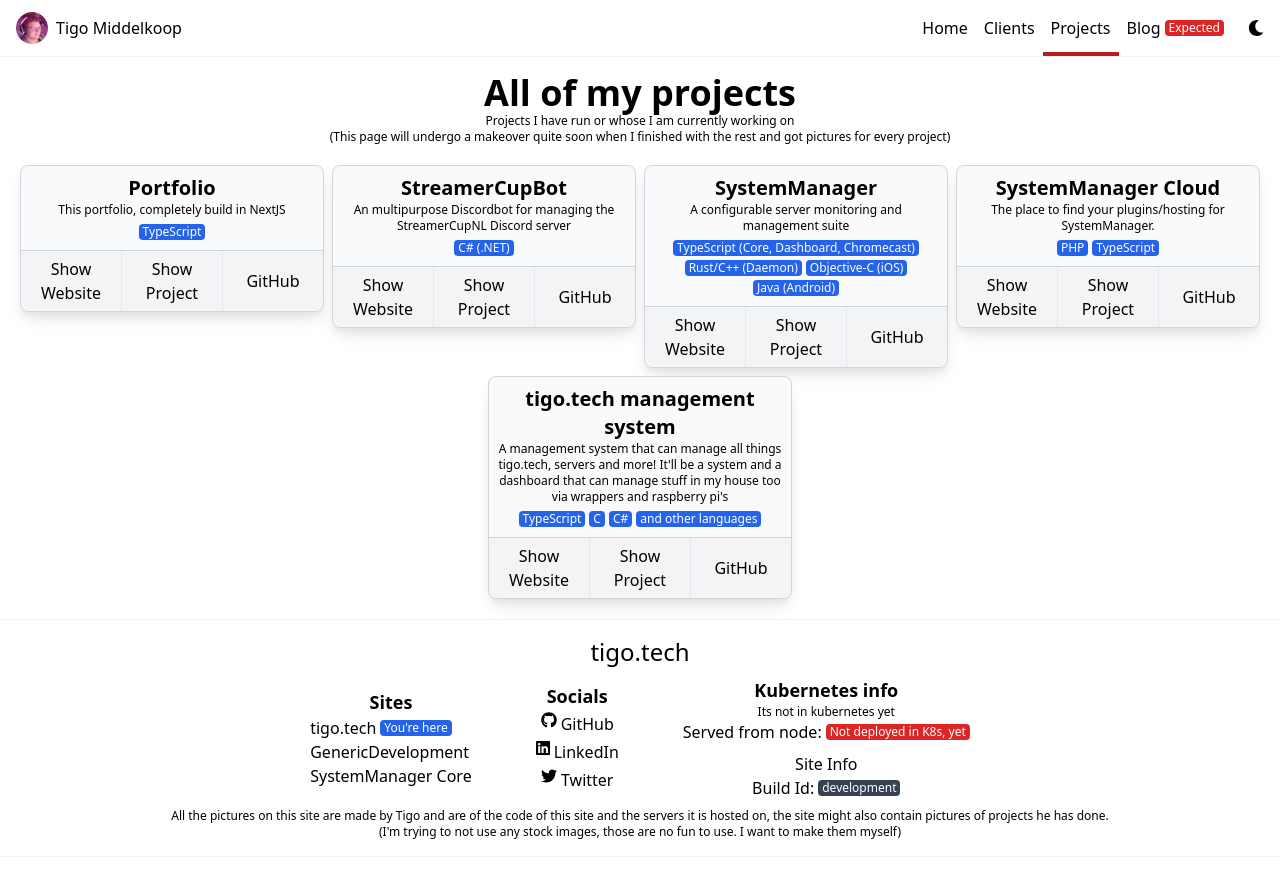
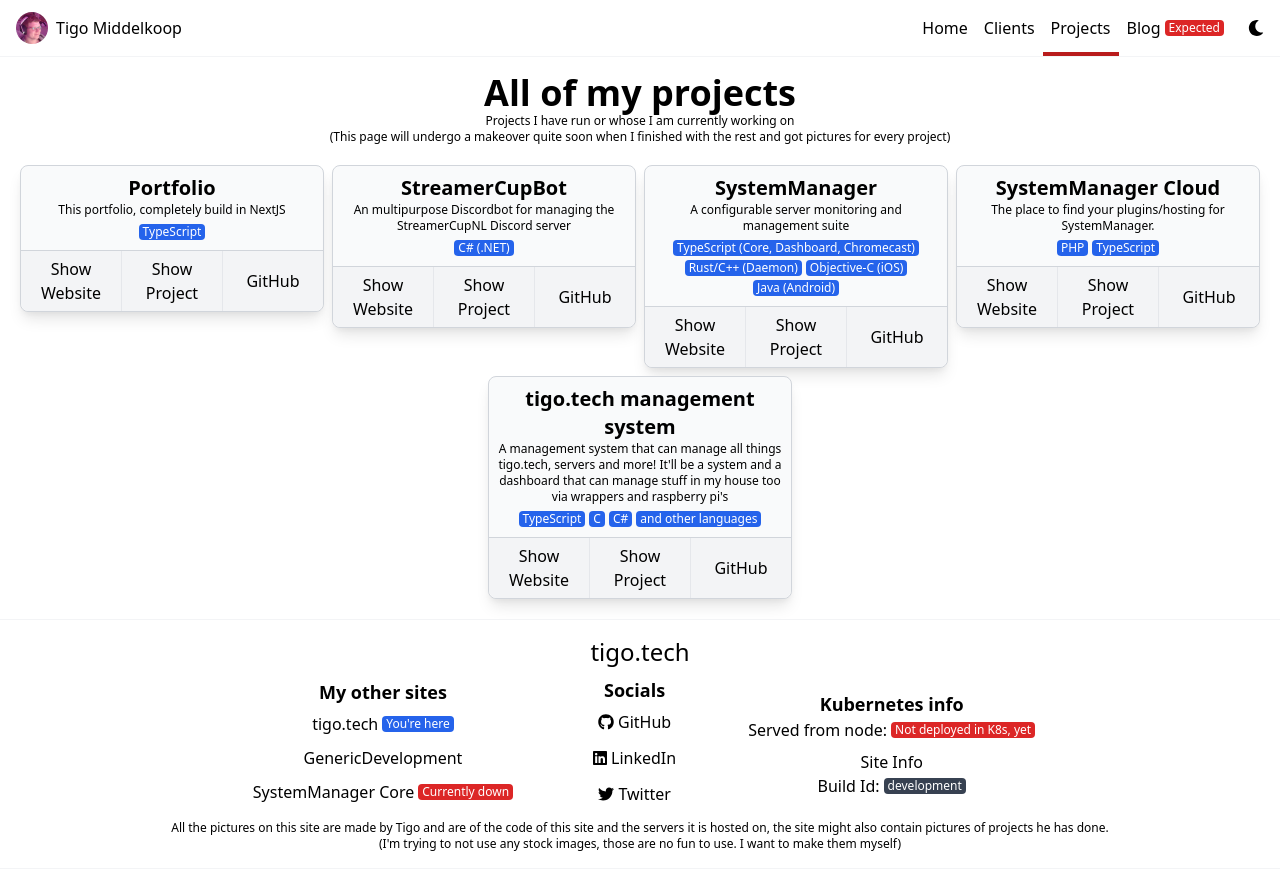
Before and after one commit to tigomiddelkoop/Portfolio, a Next.js app: page /projects in a window 1280 px wide. Built offline with nearby package versions, Linux system fonts and the light colour scheme.

Commit message:
More changes to the footer and added some easteregg thingies

```diff
--- a/src/components/footer.module.scss
+++ b/src/components/footer.module.scss
@@ -3,16 +3,16 @@
 }
 
 .categoryTitle {
-  @apply text-lg font-bold
+  @apply text-lg font-bold;
 }
 
 .categorySubTitle {
   @apply text-xs
 }
-.socialMediaLink {
-  @apply flex flex-row my-0.5;
+.link {
+  @apply flex flex-row my-0.5 w-auto px-2 py-1 rounded-lg justify-center hover:bg-gray-100;
 }
 
 .socialMediaCategory {
-  @apply flex flex-col text-center items-center justify-center;
+  @apply flex flex-col;
 }
--- a/src/components/footer.tsx
+++ b/src/components/footer.tsx
@@ -12,18 +12,17 @@ export default function Footer() {
         fetch("/api/buildid").then(response => response.json().then(data => setBuildId(data.buildId)))
     }, [buildId])
 
+    const footerLink = styles.link + " dark:hover:bg-gray-500 items-center"
+
     return <footer
         className={"align-bottom p-4 border-t border-b border-gray-100 items-center justify-center text-center dark:bg-gray-800 dark:border-gray-500 dark:text-white"}>
         <h1 className={"text-2xl"}>tigo.tech</h1>
         <div className={"flex flex-col lg:flex-row items-center justify-center text-center"}>
             <div className={styles.categoryContainer}>
-                <p className={styles.categoryTitle}>Sites</p>
-                <div className={"flex items-center"}><a href={"https://tigo.tech"}
-                                                        className={"mr-1"}>tigo.tech</a><Pill color={"info"}>You're
-                    here</Pill></div>
-                <div className={"flex items-center"}><a href={"https://genericdevelopment.nl"}>GenericDevelopment</a>
-                </div>
-                <div className={"flex items-center"}><a href={"https://systemmanager.io"}>SystemManager Core</a></div>
+                <p className={styles.categoryTitle}>My other sites</p>
+                <a className={footerLink} href={"https://tigo.tech"}>tigo.tech <Pill className={"ml-1"} color={"info"}>You're here</Pill></a>
+                <a className={footerLink} href={"https://genericdevelopment.nl"}>GenericDevelopment</a>
+                <a className={footerLink} href={"https://systemmanager.io"}>SystemManager Core <Pill className={"ml-1"} color={"danger"}>Currently down</Pill></a>
             </div>
 
             <div className={styles.categoryContainer}>
@@ -31,15 +30,15 @@ export default function Footer() {
                     <p className={styles.categoryTitle}>Socials</p>
                 </div>
                 <div className={styles.socialMediaCategory}>
-                    <a className={styles.socialMediaLink} rel={"noreferrer noopener _blank"}
+                    <a className={footerLink} rel={"noreferrer noopener _blank"}
                        href={"https://github.com/tigomiddelkoop"}><FontAwesomeIcon width={16} className={"mr-1"}
                                                                                    icon={faGithub}/> GitHub</a>
 
-                    <a className={"flex flex-row my-0.5"} rel={"noreferrer noopener _blank"}
+                    <a className={footerLink} rel={"noreferrer noopener _blank"}
                        href={"https://www.linkedin.com/in/tigo-middelkoop-92067a15b/"}><FontAwesomeIcon width={16}
                                                                                                         className={"mr-1"}
                                                                                                         icon={faLinkedin}/> LinkedIn</a>
-                    <a className={"flex flex-row my-0.5"} rel={"noreferrer noopener _blank"}
+                    <a className={footerLink} rel={"noreferrer noopener _blank"}
                        href={"https://twitter.com/__Tigo__"}><FontAwesomeIcon width={16}
                                                                               className={"mr-1"}
                                                                               icon={faTwitter}/> Twitter</a>
@@ -49,11 +48,6 @@ export default function Footer() {
             <div className={styles.categoryContainer}>
                 <div className={"mb-2"}>
                     <p className={styles.categoryTitle}>Kubernetes info</p>
-                    <div className={styles.categorySubTitle}>
-                        <p className={"text-xs"}>Its not in kubernetes yet</p>
-                        {/*<p className={"text-xs"}>That's right! It's deployed in kubernetes!</p>*/}
-                        {/*<p className={"text-xs"}>I'm even learning kubernetes</p>*/}
-                    </div>
                     <div className={"flex items-center justify-center"}>
                         <p className={"mr-1"}>Served from node: </p>
                         <Pill color={"danger"}>Not deployed in K8s, yet</Pill>
--- a/src/components/pill.tsx
+++ b/src/components/pill.tsx
@@ -4,8 +4,9 @@ import styles from "./pill.module.scss"
 interface Props {
     children: any,
     color?: "primary" | "secondary" | "danger" | "warning" | "success" | "info";
+    className?: string,
 }
-export default function Pill(props) {
+export default function Pill(props: Props) {
 
 
     let type = styles.primary;
@@ -40,7 +41,7 @@ export default function Pill(props) {
     }
 
     return (
-        <div className={type}>
+        <div className={type + " " +  props.className}>
             {props.children}
         </div>
     )
--- a/src/pages/_app.tsx
+++ b/src/pages/_app.tsx
@@ -7,6 +7,18 @@ function MyApp({Component, pageProps}) {
 
     const [theme, setTheme] = useState("");
     const router = useRouter();
+
+    const handleThemeKeypress = (event: KeyboardEvent) => {
+        if (event.code === "KeyC") changeTheme();
+    }
+
+    useEffect(() => {
+        window.addEventListener("keydown", handleThemeKeypress);
+        return () => {
+            window.removeEventListener("keydown", handleThemeKeypress)
+        }
+    })
+
 
     // Get the preference of the user or the OS
     useEffect(() => {
@@ -18,10 +30,11 @@ function MyApp({Component, pageProps}) {
             theme = "light"
         }
         setTheme(theme);
-    });
+    }, []);
 
     // Make the changing possible
     function changeTheme() {
+
 
         const currentTheme = theme
         if (currentTheme == "light") {
@@ -35,9 +48,7 @@ function MyApp({Component, pageProps}) {
     }
 
     // This somehow feels wrong to do.
-    if (router.pathname.includes("/login")) return <div className={theme}><Component {...pageProps} /></div>
     if (router.pathname.includes("/blog") || router.pathname.includes("/yeet")) return <Component {...pageProps} />
-
 
     return <Layout changeTheme={changeTheme} theme={theme}><Component {...pageProps} /></Layout>
 }
--- a/src/pages/index.tsx
+++ b/src/pages/index.tsx
@@ -6,6 +6,7 @@ import {useEffect, useState} from "react";
 import {production} from "./_app";
 import {DateTime} from "luxon";
 import {getData} from "./api/home";
+import {useRouter} from "next/router";
 
 interface CVState {
     progress: "success" | "info" | "danger";
@@ -13,11 +14,17 @@ interface CVState {
 
 }
 
-export default function Home({skills}) {
+export default function Home({skills, }) {
 
     const [cv, setCv] = useState<CVState>({progress: "success", message: "Download CV"})
+    const router = useRouter();
 
-    const downloadCVKeypress = (event: KeyboardEvent) => {
+
+    const handleKeypress = (event: KeyboardEvent) => {
+        if(event.code === "KeyG") {
+            router.push("/games");
+        }
+
         if (event.ctrlKey && event.code === "KeyP") {
             event.preventDefault();
             generateCV();
@@ -31,9 +38,9 @@ export default function Home({skills}) {
 
 
     useEffect(() => {
-        window.addEventListener("keydown", downloadCVKeypress)
+        window.addEventListener("keydown", handleKeypress)
         return () => {
-            window.removeEventListener("keydown", downloadCVKeypress)
+            window.removeEventListener("keydown", handleKeypress)
         }
     }, [])
 
```
